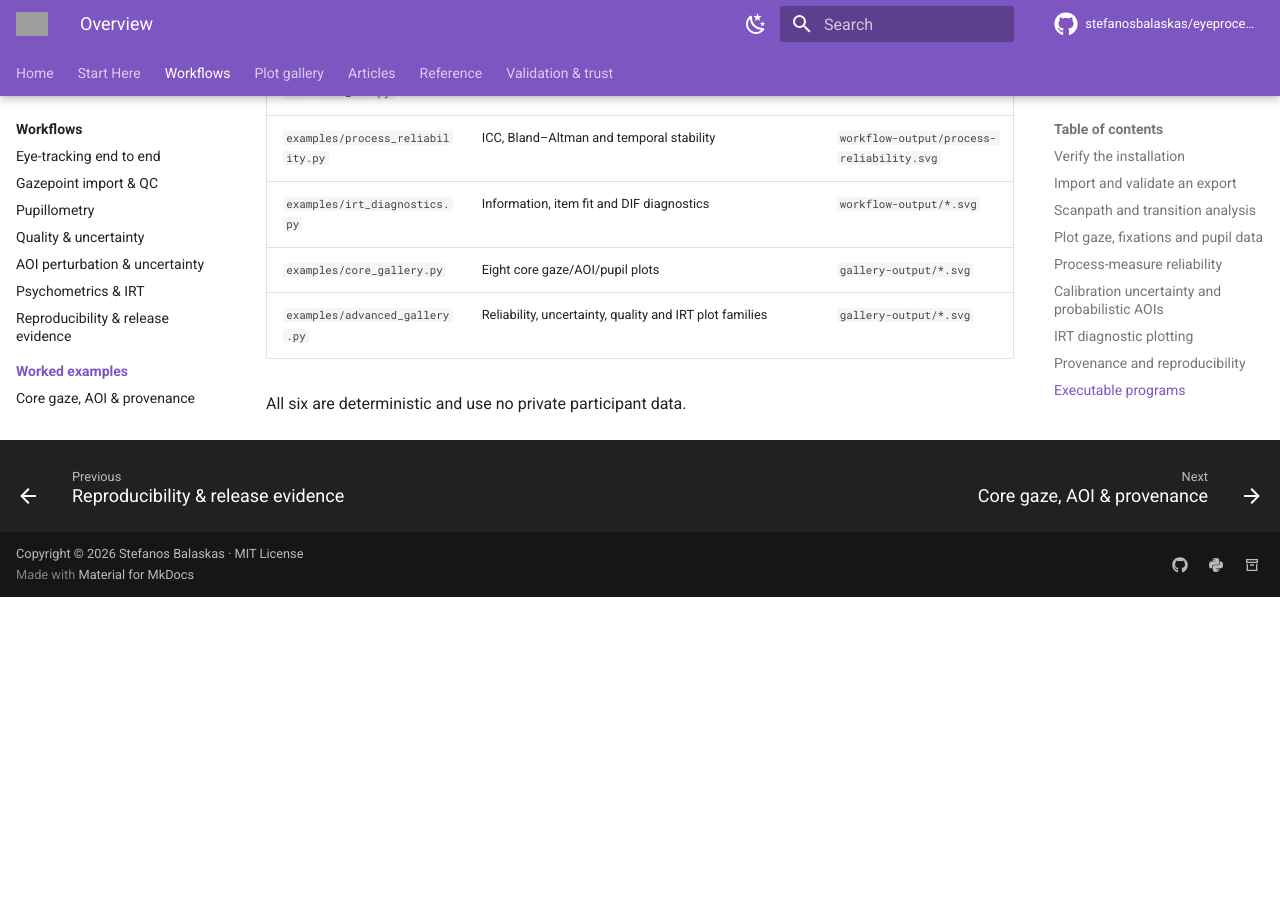
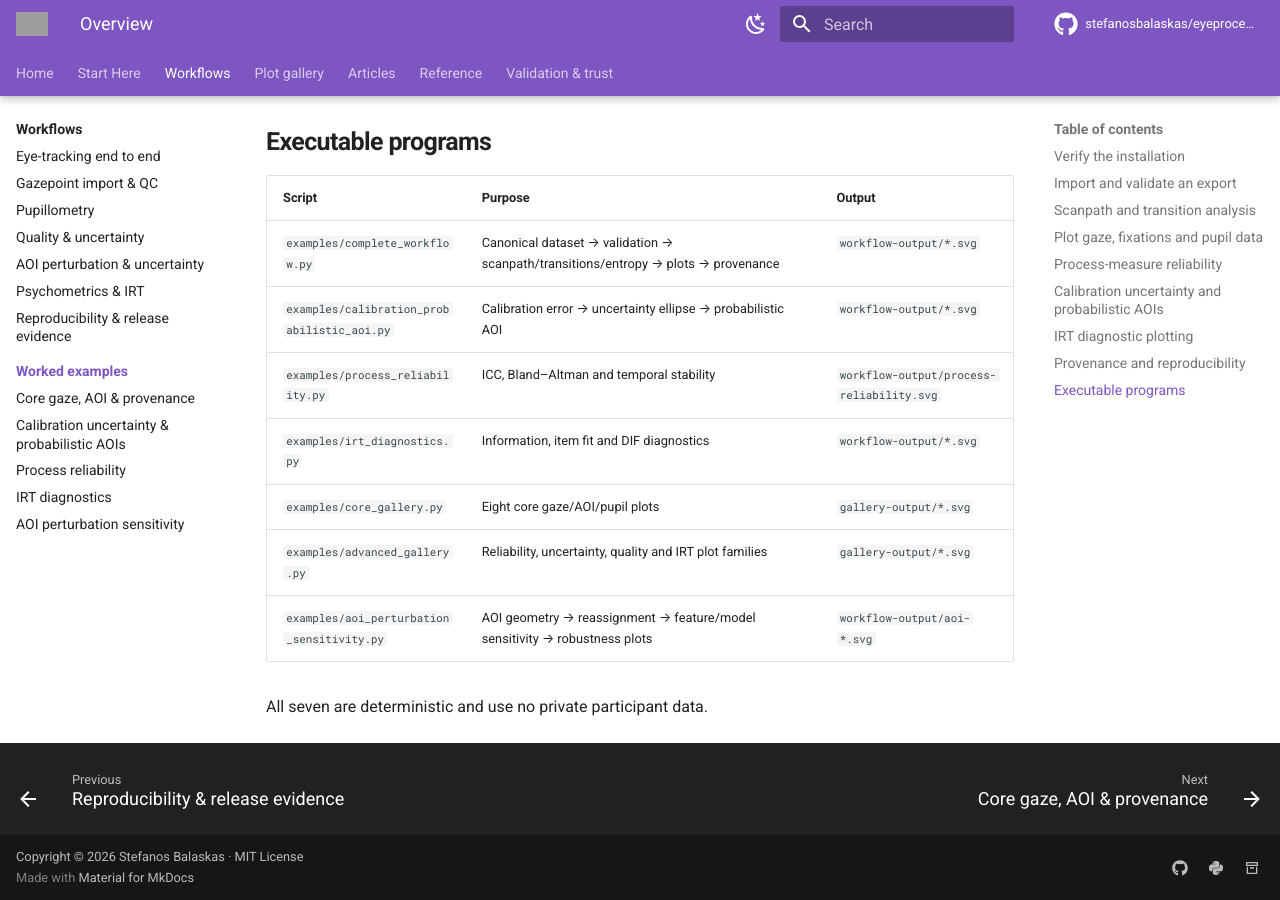
Before and after one commit to stefanosbalaskas/eyeprocesspy, an MkDocs documentation site: the page built from docs/examples/index.md, in a window 1280 px wide and 900 px high, scrolled down 3643 px. Built offline with MkDocs 1.6.1 and Material for MkDocs 9.7.7, drawn with Linux system fonts in a browser that asks for light colours; comment, search, counter and statistics services are not loaded; before the commit the page ends 4240 px from its top, so only the background shows below that; some of the changed text lies outside the part shown; grey boxes are pictures that could not be loaded.

Commit message:
docs: add AOI perturbation worked example route

```diff
--- a/docs/examples/index.md
+++ b/docs/examples/index.md
@@ -21,6 +21,12 @@
     Estimate repeated-measure ICC, Bland–Altman agreement and temporal stability without confusing reliability with construct validity.
 
     [Open worked workflow](process-reliability.md)
+
+-   :material-vector-polygon: **AOI perturbation sensitivity**
+
+    Perturb AOI geometry in pixels or degrees, remap fixations, recompute features, propagate the same model, and inspect robustness visually.
+
+    [Open worked workflow](aoi-perturbation-sensitivity.md)
 
 -   :material-chart-bell-curve-cumulative: **IRT diagnostics**
 
@@ -171,5 +177,6 @@
 | `examples/irt_diagnostics.py` | Information, item fit and DIF diagnostics | `workflow-output/*.svg` |
 | `examples/core_gallery.py` | Eight core gaze/AOI/pupil plots | `gallery-output/*.svg` |
 | `examples/advanced_gallery.py` | Reliability, uncertainty, quality and IRT plot families | `gallery-output/*.svg` |
+| `examples/aoi_perturbation_sensitivity.py` | AOI geometry → reassignment → feature/model sensitivity → robustness plots | `workflow-output/aoi-*.svg` |
 
-All six are deterministic and use no private participant data.
+All seven are deterministic and use no private participant data.
```
